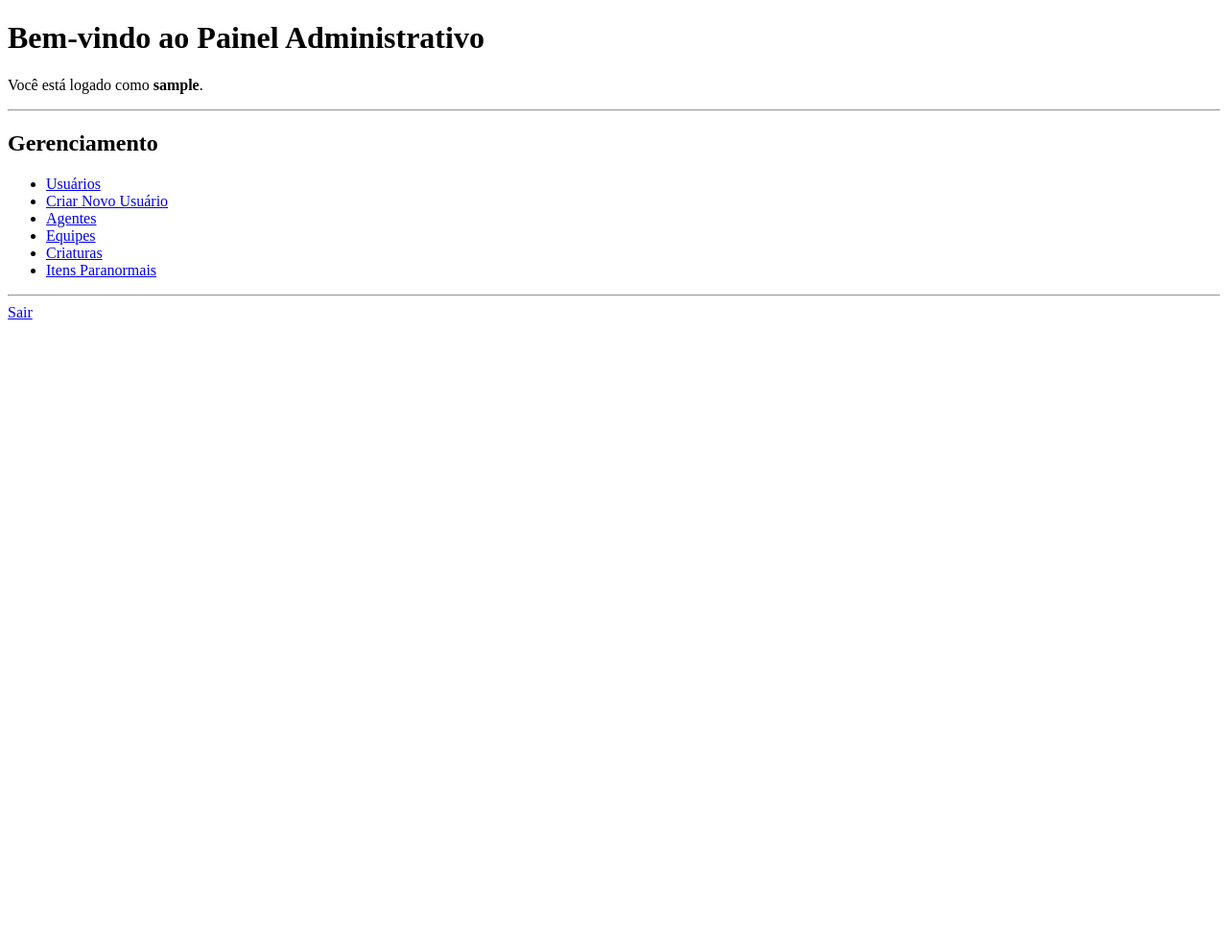
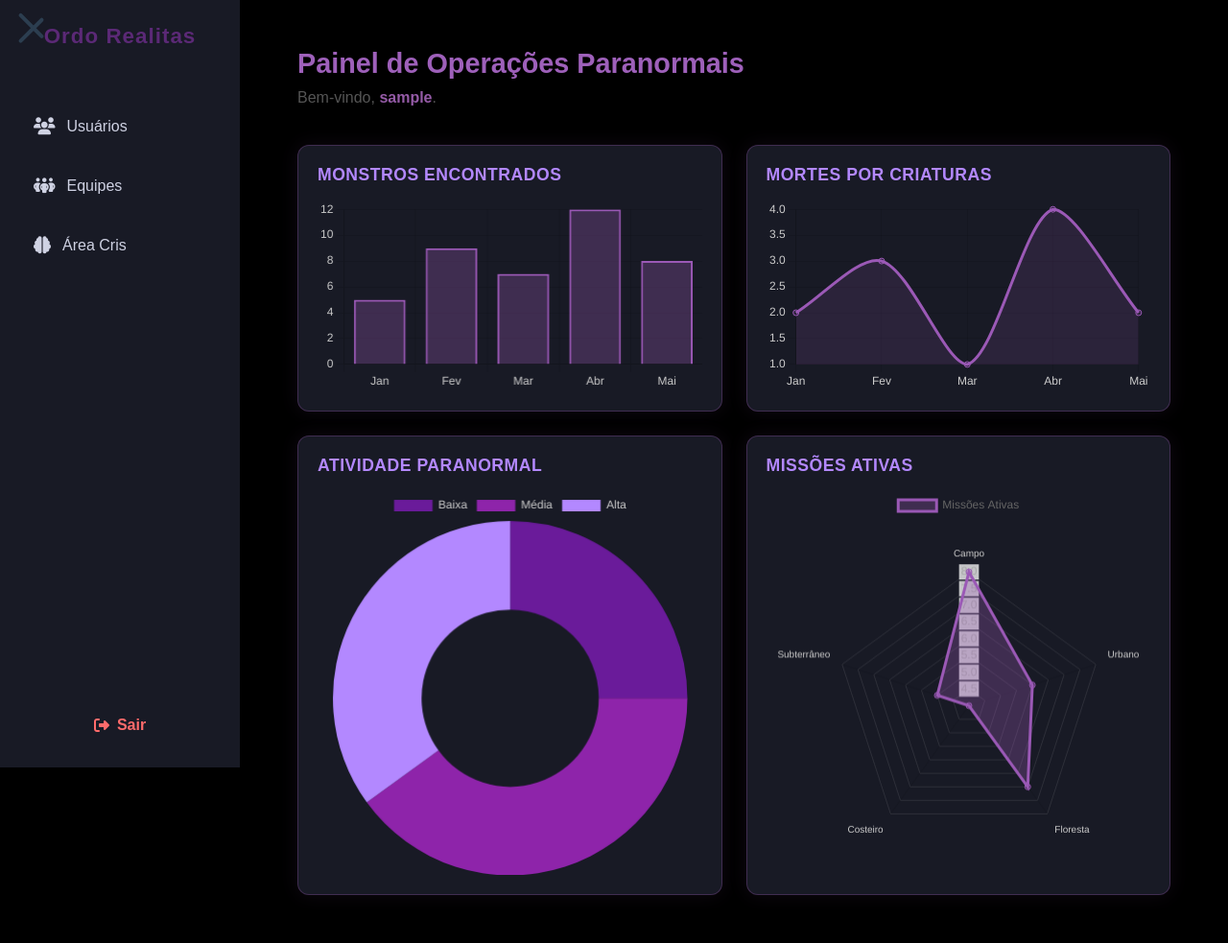
Before and after one commit to avmoonlight/ordo-realitas, a Flask app: page /dashboard in a window 1280 px wide. Shown: the whole page at 96% size. Before the commit the page ends 333 px from the top, so only its background shows below. Run offline with Flask 3, Linux system fonts and the light colour scheme; the visitor is signed in with stand-in values (Sample User, id 1).

Commit message:
dashboard

```diff
--- /dev/null
+++ b/static/css/dashboard.css
@@ -0,0 +1,271 @@
+/* === RESET === */
+* {
+    margin: 0;
+    padding: 0;
+    box-sizing: border-box;
+    font-family: "Poppins", sans-serif;
+}
+
+/* === LAYOUT GERAL === */
+body {
+    display: flex;
+    min-height: 100vh;
+    background-color: #000000;
+    color: #5d316e;
+    transition: 0.3s;
+}
+
+/* === SIDEBAR === */
+.sidebar {
+    width: 250px;
+    background-color: #181a25;
+    color: #fff;
+    display: flex;
+    flex-direction: column;
+    padding: 25px 20px;
+    position: fixed;
+    top: 0;
+    bottom: 0;
+    left: 0;
+    transition: transform 0.3s ease;
+    box-shadow: 3px 0 10px rgba(0, 0, 0, 0.3);
+    z-index: 1000;
+}
+
+.sidebar.hidden {
+    transform: translateX(-100%);
+}
+
+.sidebar h2 {
+    text-align: center;
+    font-size: 1.4rem;
+    color: #5b2976;
+    margin-bottom: 40px;
+    font-weight: 600;
+    letter-spacing: 1px;
+}
+
+.sidebar ul {
+    list-style: none;
+    flex-grow: 1;
+}
+
+.sidebar ul li {
+    margin: 20px 0;
+}
+
+.sidebar ul li a {
+    text-decoration: none;
+    color: #cfd2e3;
+    display: flex;
+    align-items: center;
+    gap: 12px;
+    padding: 12px 15px;
+    border-radius: 10px;
+    transition: all 0.3s ease;
+}
+
+.sidebar ul li a i {
+    font-size: 18px;
+}
+
+.sidebar ul li a:hover {
+    background-color: #2c083a;
+    color: #181a25;
+}
+
+/* === LINK SAIR === */
+.logout-link {
+    margin-top: auto;
+}
+
+.logout-link a {
+    text-decoration: none;
+    color: #ff6b6b;
+    font-weight: bold;
+    display: flex;
+    align-items: center;
+    justify-content: center;
+    gap: 8px;
+    padding: 10px;
+    border-radius: 8px;
+    transition: 0.3s;
+}
+
+.logout-link a i {
+    font-size: 16px;
+}
+
+.logout-link a:hover {
+    background-color: #ff6b6b;
+    color: #fff;
+}
+
+/* === PARALLAX BACKGROUND === */
+.parallax {
+    background-image: url("../img/dashboard.gif"); /* coloque sua imagem aqui */
+    height: 500px; /* altura do efeito */
+    background-attachment: fixed; /* cria o efeito de parallax */
+    background-position: center;
+    background-repeat: no-repeat;
+    background-size: cover;
+    filter: brightness(0.4) saturate(1.2);
+    box-shadow: inset 0 0 80px rgba(0, 0, 0, 0.8);
+    position: relative;
+}
+
+.parallax-content {
+    position: relative;
+    z-index: 2;
+    text-align: center;
+    color: #c3a6ff;
+    padding-top: 180px;
+    text-shadow: 0 0 10px #9b59b6;
+}
+
+
+/* Adiciona um brilho roxo suave por cima */
+.parallax::after {
+    content: "";
+    position: absolute;
+    top: 0;
+    left: 0;
+    width: 100%;
+    height: 100%;
+    background: radial-gradient(circle at center, rgba(140, 82, 255, 0.15), rgba(0, 0, 0, 0.9));
+}
+
+
+/* === BOTÃO HAMBURGUER (INVERTIDO) === */
+.hamburger {
+    position: fixed;
+    top: 15px;
+    left: 15px;
+    width: 35px;
+    height: 30px;
+    cursor: pointer;
+    z-index: 1100;
+    display: flex;
+    flex-direction: column;
+    justify-content: space-between;
+}
+
+.hamburger span {
+    height: 4px;
+    background: #2c3e50;
+    border-radius: 2px;
+    transition: 0.3s;
+}
+
+/* 👇 Agora o botão começa como um "X" */
+.hamburger span:nth-child(1) {
+    transform: rotate(45deg) translate(7px, 7px);
+}
+.hamburger span:nth-child(2) {
+    opacity: 0;
+}
+.hamburger span:nth-child(3) {
+    transform: rotate(-45deg) translate(8px, -8px);
+}
+
+/* 👇 Quando ativo, vira o "hambúrguer" */
+.hamburger.active span {
+    transform: none;
+    opacity: 1;
+}
+
+/* === CONTEÚDO === */
+.main-content {
+    margin-left: 250px;
+    flex: 1;
+    padding: 50px 60px;
+    transition: margin-left 0.3s ease;
+}
+
+.sidebar.hidden ~ .main-content {
+    margin-left: 0;
+}
+
+.main-content h1 {
+    font-size: 1.8rem;
+    color: #9e60ba;
+    margin-bottom: 10px;
+}
+
+.main-content p {
+    color: #555;
+    margin-bottom: 15px;
+}
+
+.main-content strong {
+    color: #955ba7;
+}
+
+/* === ESTILO DO PAINEL DE GRÁFICOS === */
+.dashboard-grid {
+    display: grid;
+    grid-template-columns: repeat(auto-fit, minmax(350px, 1fr));
+    gap: 25px;
+    margin-top: 40px;
+}
+
+.card {
+    background-color: #181a25;
+    border: 1px solid rgba(155, 89, 182, 0.3);
+    border-radius: 12px;
+    padding: 20px;
+    color: #eee;
+    box-shadow: 0 0 20px rgba(155, 89, 182, 0.1);
+    transition: transform 0.3s ease, box-shadow 0.3s ease;
+}
+
+.card:hover {
+    transform: translateY(-5px);
+    box-shadow: 0 0 25px rgba(155, 89, 182, 0.3);
+}
+
+.card h3 {
+    color: #b388ff;
+    margin-bottom: 15px;
+    font-size: 1.1rem;
+    letter-spacing: 0.5px;
+    text-transform: uppercase;
+}
+
+canvas {
+    width: 100%;
+    height: 250px;
+}
+
+.dashboard-bottom {
+    display: flex;
+    gap: 25px; /* espaço entre os elementos */
+    margin-top: 40px;
+}
+
+.dashboard-bottom .card,
+.dashboard-bottom .parallax {
+    flex: 1; /* cada um ocupa metade da largura disponível */
+    min-width: 300px; /* evita que fique muito pequeno em telas menores */
+}
+
+.dashboard-bottom .parallax {
+    height: auto; /* ajusta à altura do conteúdo */
+    min-height: 300px; /* mantém um tamanho mínimo */
+    background-attachment: scroll; /* evita conflito com flexbox */
+}
+
+
+/* === RESPONSIVIDADE === */
+@media (max-width: 768px) {
+    .sidebar {
+        transform: translateX(-100%);
+    }
+    .sidebar.show {
+        transform: translateX(0);
+    }
+    .main-content {
+        margin-left: 0;
+        padding: 30px 20px;
+    }
+}
--- a/templates/dashboard.html
+++ b/templates/dashboard.html
@@ -2,24 +2,120 @@
 <html lang="pt-BR">
 <head>
     <meta charset="UTF-8">
-    <title>Dashboard — Painel Administrativo</title>
+    <title>Dashboard — Ordo Realitas</title>
+    <link rel="stylesheet" href="{{ url_for('static', filename='css/dashboard.css') }}">
+    <link rel="stylesheet" href="https://cdnjs.cloudflare.com/ajax/libs/font-awesome/6.5.0/css/all.min.css">
+    <script src="https://cdn.jsdelivr.net/npm/chart.js"></script>
 </head>
 <body>
-    <h1>Bem-vindo ao Painel Administrativo</h1>
-    <p>Você está logado como <strong>{{ session['usuario'] }}</strong>.</p>
+    <!-- Botão Hamburguer -->
+    <div class="hamburger" id="hamburger">
+        <span></span>
+        <span></span>
+        <span></span>
+    </div>
 
-    <hr>
-    <h2>Gerenciamento</h2>
+    <!-- Sidebar -->
+    <!-- Sidebar -->
+<div class="sidebar" id="sidebar">
+    <h2>Ordo Realitas</h2>
     <ul>
-        <li><a href="{{ url_for('usuarios') }}">Usuários</a></li>
-        <li><a href="{{ url_for('criar_usuario') }}">Criar Novo Usuário</a></li>
-        <li><a href="{{ url_for('agentes') }}">Agentes</a></li>
-        <li><a href="{{ url_for('equipes') }}">Equipes</a></li>
-        <li><a href="{{ url_for('criaturas') }}">Criaturas</a></li>
-        <li><a href="{{ url_for('itens') }}">Itens Paranormais</a></li>
+        <li><a href="{{ url_for('usuarios') }}"><i class="fa-solid fa-users"></i> Usuários</a></li>
+        <li><a href="{{ url_for('equipes') }}"><i class="fa-solid fa-people-group"></i> Equipes</a></li>
+        <li><a href="{{ url_for('agentes') }}"><i class="fa-solid fa-brain"></i> Área Cris</a></li> <!-- NOVO -->
     </ul>
 
-    <hr>
-    <a href="{{ url_for('logout') }}">Sair</a>
+    <div class="logout-link">
+        <a href="{{ url_for('logout') }}"><i class="fa-solid fa-right-from-bracket"></i> Sair</a>
+    </div>
+</div>
+
+
+    <!-- Painel principal -->
+    <div class="main-content">
+        <h1>Painel de Operações Paranormais</h1>
+        <p>Bem-vindo, <strong>{{ session['usuario'] }}</strong>.</p>
+
+        <div class="dashboard-grid">
+            <div class="card">
+                <h3>Monstros Encontrados</h3>
+                <canvas id="monstrosChart"></canvas>
+            </div>
+            <div class="card">
+                <h3>Mortes por Criaturas</h3>
+                <canvas id="mortesChart"></canvas>
+            </div>
+            <div class="card">
+                <h3>Atividade Paranormal</h3>
+                <canvas id="atividadeChart"></canvas>
+            </div>
+            <div class="card">
+                <h3>Missões Ativas</h3>
+                <canvas id="missoesChart"></canvas>
+            </div>
+        </div>
+    </div>
+
+
+
+    <script>
+        const hamburger = document.getElementById('hamburger');
+        const sidebar = document.getElementById('sidebar');
+        hamburger.addEventListener('click', () => {
+            sidebar.classList.toggle('hidden');
+            hamburger.classList.toggle('active');
+        });
+
+        const purple = '#9b59b6';
+        const darkBg = '#181a25';
+
+        // === GRÁFICOS ===
+        const baseConfig = {
+            borderColor: purple,
+            backgroundColor: 'rgba(155, 89, 182, 0.3)',
+            color: '#fff',
+            grid: { color: 'rgba(255,255,255,0.05)' },
+            ticks: { color: '#ccc' }
+        };
+
+        new Chart(document.getElementById('monstrosChart'), {
+            type: 'bar',
+            data: {
+                labels: ['Jan', 'Fev', 'Mar', 'Abr', 'Mai'],
+                datasets: [{ label: 'Monstros', data: [5, 9, 7, 12, 8], backgroundColor: baseConfig.backgroundColor, borderColor: purple, borderWidth: 2 }]
+            },
+            options: {
+                plugins: { legend: { display: false } },
+                scales: { x: { ticks: baseConfig.ticks }, y: { ticks: baseConfig.ticks } }
+            }
+        });
+
+        new Chart(document.getElementById('mortesChart'), {
+            type: 'line',
+            data: {
+                labels: ['Jan', 'Fev', 'Mar', 'Abr', 'Mai'],
+                datasets: [{ label: 'Mortes', data: [2, 3, 1, 4, 2], borderColor: purple, tension: 0.3, fill: true, backgroundColor: 'rgba(155, 89, 182, 0.15)' }]
+            },
+            options: { plugins: { legend: { display: false } }, scales: { x: { ticks: baseConfig.ticks }, y: { ticks: baseConfig.ticks } } }
+        });
+
+        new Chart(document.getElementById('atividadeChart'), {
+            type: 'doughnut',
+            data: {
+                labels: ['Baixa', 'Média', 'Alta'],
+                datasets: [{ data: [25, 40, 35], backgroundColor: ['#6a1b9a', '#8e24aa', '#b388ff'], borderWidth: 0 }]
+            },
+            options: { plugins: { legend: { labels: { color: '#ccc' } } } }
+        });
+
+        new Chart(document.getElementById('missoesChart'), {
+            type: 'radar',
+            data: {
+                labels: ['Campo', 'Urbano', 'Floresta', 'Costeiro', 'Subterrâneo'],
+                datasets: [{ label: 'Missões Ativas', data: [8, 6, 7, 4, 5], borderColor: purple, backgroundColor: 'rgba(155,89,182,0.3)' }]
+            },
+            options: { scales: { r: { grid: { color: 'rgba(255,255,255,0.1)' }, pointLabels: { color: '#ccc' }, ticks: { color: '#aaa' } } } }
+        });
+    </script>
 </body>
 </html>
```
Also changed, not shown: static/css/base.css (added, +72 -0 lines), static/css/login.css (added, +94 -0 lines), static/js/dashboard.js (added, +48 -0 lines), static/js/theme.js (added, +31 -0 lines), templates/login.html (+26 -5 lines), 1 other file.
